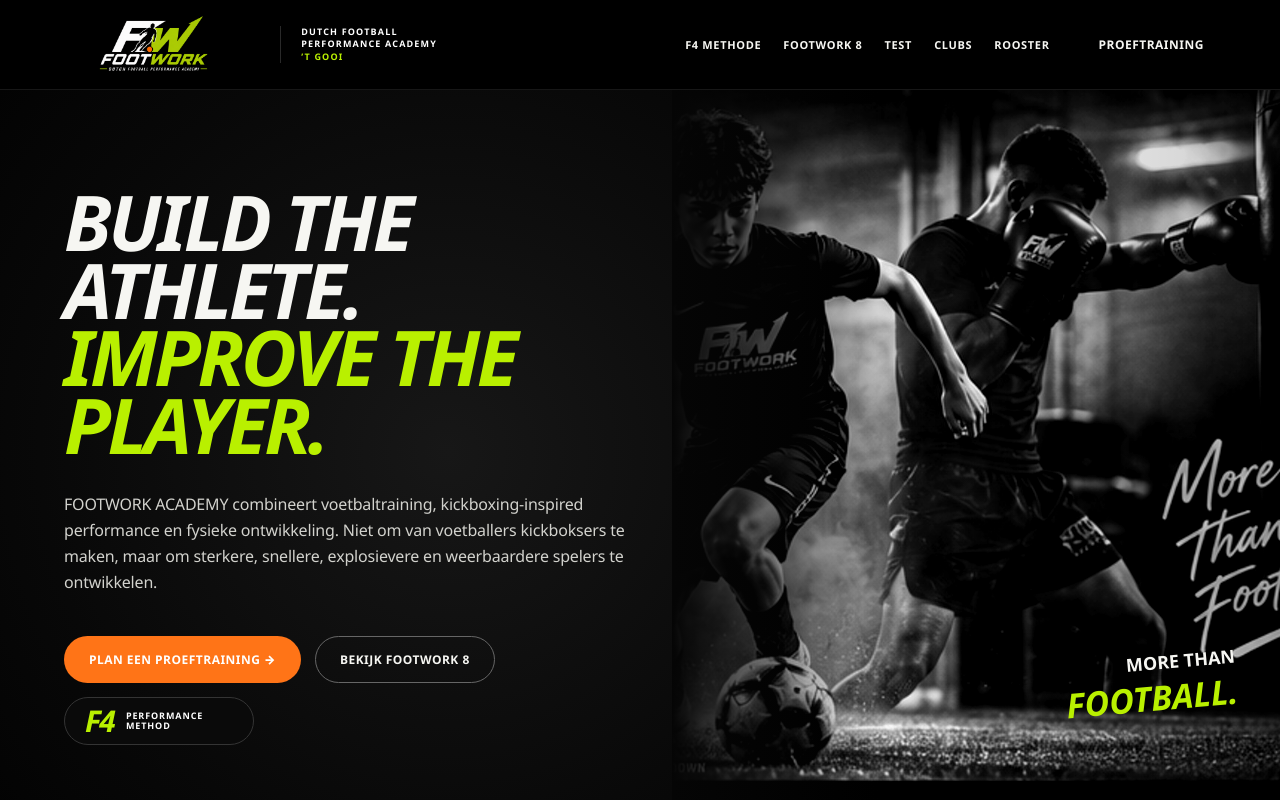
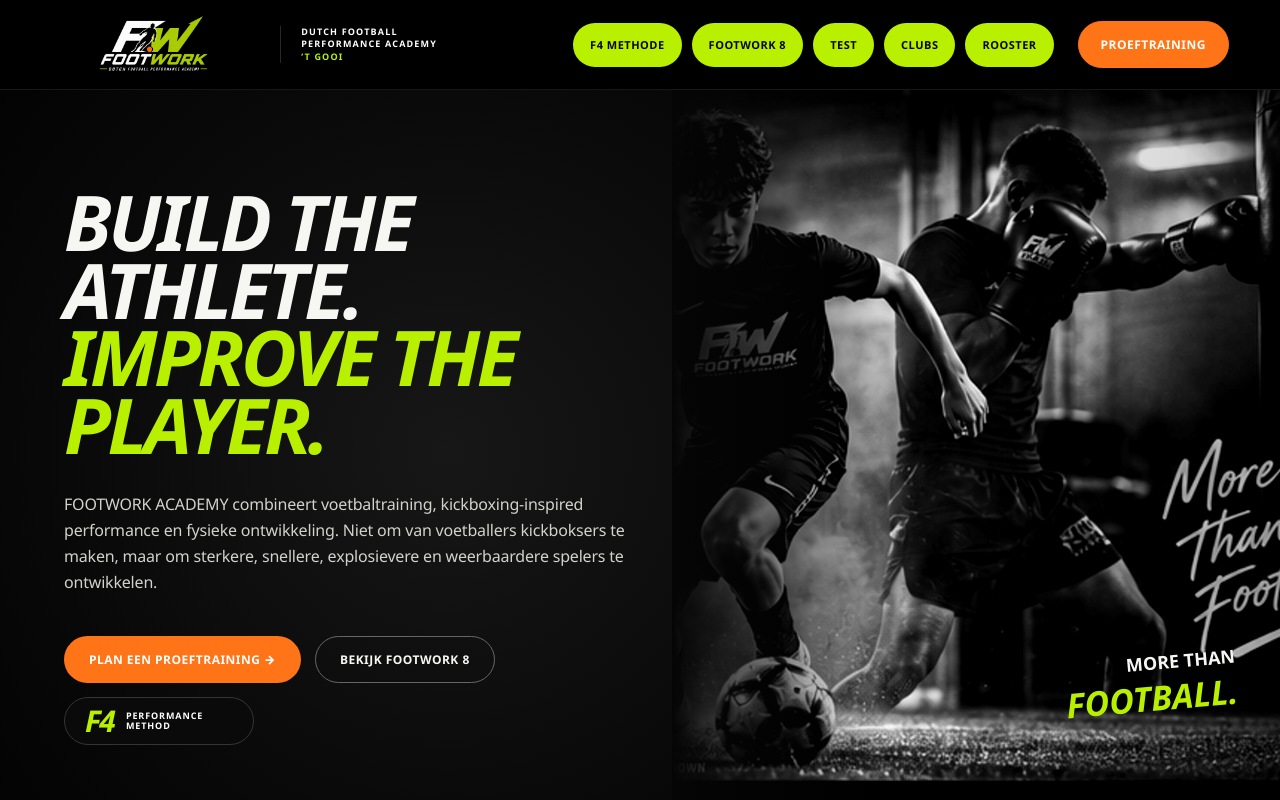
Before and after one commit to Hawqati/footwork-website, a Next.js app: page / in a window 1280 px wide. Shown: the top 800 px of the page. Built offline with nearby package versions, Linux system fonts and the light colour scheme; no server answers.

Commit message:
Style header navigation as green pills with orange trial CTA

```diff
--- a/app/tweaks.css
+++ b/app/tweaks.css
@@ -9,6 +9,13 @@
 .footer-brand{display:inline-flex;flex-direction:column;align-items:center}
 .footer-brand img{display:block;height:auto}
 .footer-brand-academy{margin-top:-8px;color:#fff;font-size:10px;font-weight:900;letter-spacing:.48em;padding-left:.48em}
+
+/* Header navigation: selected primary pages in matching lime pills, trial CTA in orange. */
+.nav-links{gap:10px}
+.nav-links .nav-pill{display:inline-flex;align-items:center;justify-content:center;min-height:44px;padding:0 17px;border-radius:999px;background:var(--lime);color:#080808!important;font-size:11px;font-weight:950;letter-spacing:.045em;text-transform:uppercase;transition:transform .18s ease,box-shadow .18s ease,filter .18s ease}
+.nav-links .nav-pill:hover{color:#080808!important;transform:translateY(-1px);filter:brightness(1.05);box-shadow:0 7px 20px rgba(185,240,0,.14)}
+.nav-trial{background:var(--orange)!important;color:#fff!important;border-color:var(--orange)!important;min-height:44px;padding-left:22px;padding-right:22px}
+.nav-trial:hover{color:#fff!important;filter:brightness(1.06);box-shadow:0 7px 20px rgba(255,116,23,.16)}
 
 /* More premium, athletic body typography across the full website. Headings keep their strong existing style. */
 body{font-family:"Segoe UI",Inter,"Helvetica Neue",Arial,sans-serif}
@@ -58,6 +65,7 @@
 @media(max-width:1100px){
   .hero-copy .trust-strip{grid-template-columns:repeat(2,minmax(0,1fr));max-width:620px}
   .f4-heading{gap:14px}
+  .nav-links .nav-pill,.nav-links .nav-trial{width:100%;justify-content:flex-start;padding:12px 16px;min-height:0}
 }
 
 @media(max-width:800px){
```
